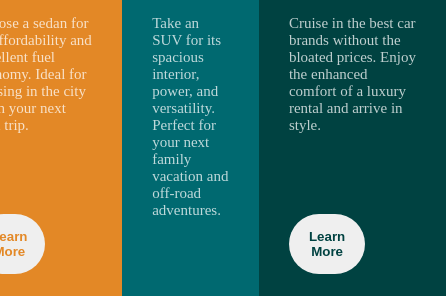
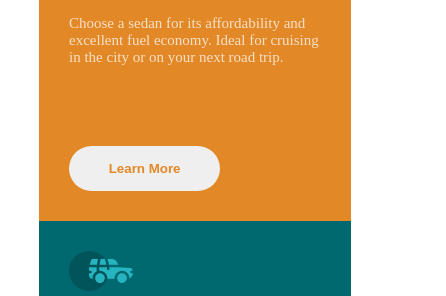
Before and after one commit to Macomi27/Three-column-preview-card, a plain HTML site: page 3-column-preview-card-component-main/index.html in a window 390 px wide. Shown: the part 153-449 px from the top of the page, 446 px wide, since content can reach past the window. Drawn offline with Linux system fonts and the light colour scheme.

Commit message:
Responsiveness complete

```diff
--- a/3-column-preview-card-component-main/styles.css
+++ b/3-column-preview-card-component-main/styles.css
@@ -78,3 +78,37 @@ button{
     border: none;
     font-weight: 600;
 }
+
+@media (max-width:1200px) {
+    .container{
+        width: 50%;
+        flex-direction: column;
+    }
+    .sedans{
+        border-top-left-radius: 5px;
+        border-top-right-radius: 0px;
+        border-bottom-left-radius: 0px;
+    }
+    .luxury{
+        border-top-right-radius: 0px;
+        border-bottom-right-radius: 5px;
+        border-bottom-left-radius: 5px;
+    }
+}
+
+@media (max-width:767px) {
+    .container{
+        width: 80%;
+        flex-direction: column;
+    }
+    .sedans{
+        border-top-left-radius: 5px;
+        border-top-right-radius: 0px;
+        border-bottom-left-radius: 0px;
+    }
+    .luxury{
+        border-top-right-radius: 0px;
+        border-bottom-right-radius: 5px;
+        border-bottom-left-radius: 5px;
+    }
+}
```
